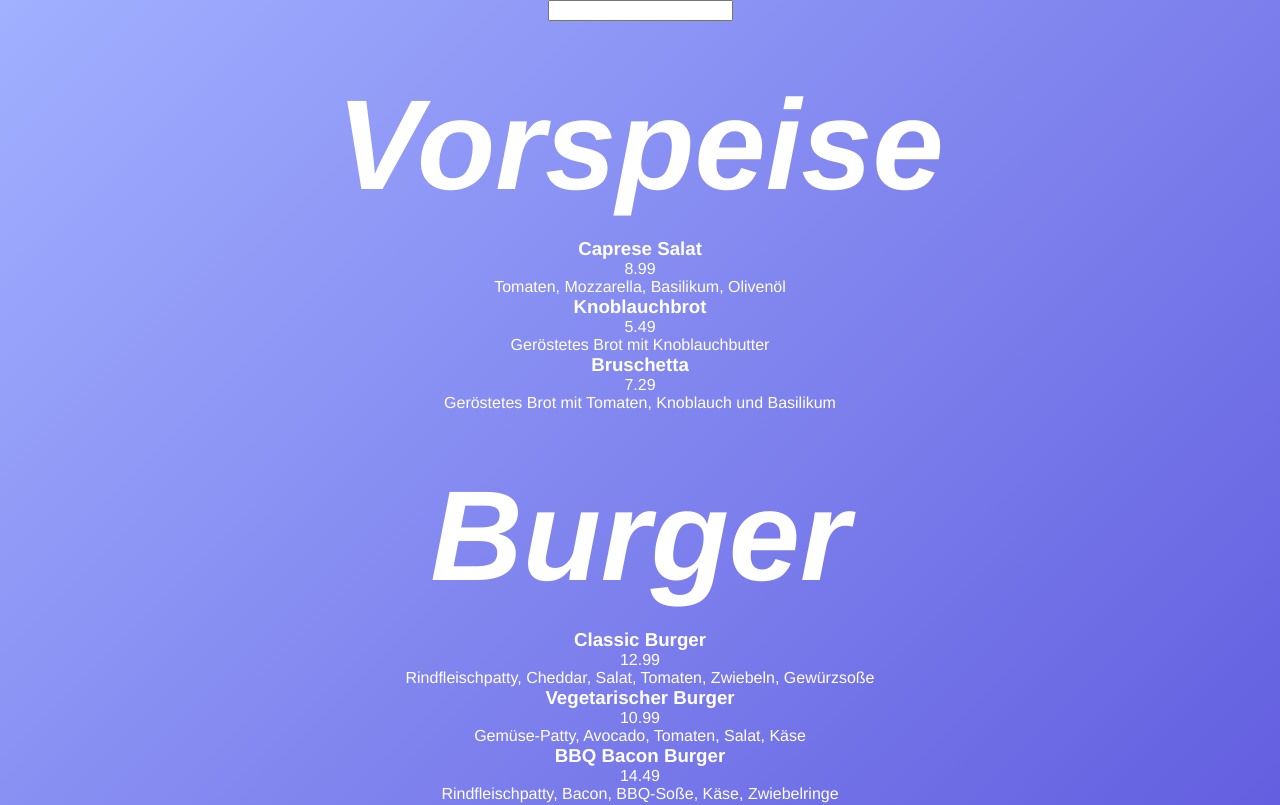
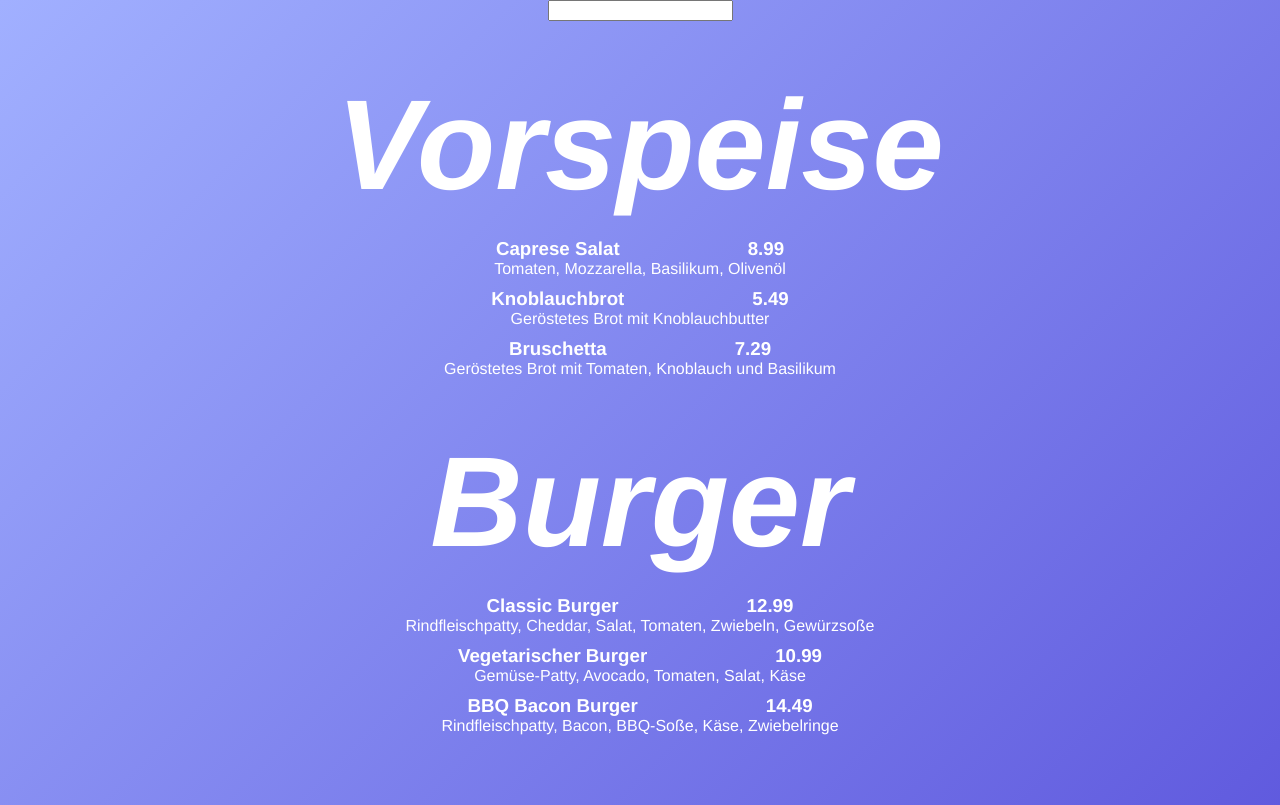
Before and after one commit to Burgerlein/Restaurant, a Vue app in the folder restaurant.frontend/: page / in a window 1280 px wide. Shown: the top 805 px of the page. Built offline with nearby package versions, Linux system fonts and the light colour scheme.

Commit message:
add styling to menu items

```diff
--- a/restaurant.frontend/src/components/ListView.vue
+++ b/restaurant.frontend/src/components/ListView.vue
@@ -23,8 +23,7 @@ const filter = ref("");
     <h1 class="category">{{ category }}</h1>
     <div v-for="item in items[category]">
       <div v-if="filter === '' || item.attributes.includes(filter)" class="items">
-        <h3>{{ item.name }}</h3>
-        <a>{{ item.price }}</a>
+        <h3>{{ item.name }}<span>{{ item.price }}</span></h3>
         <p>{{ item.description }}</p>
       </div>
     </div>
@@ -48,6 +47,10 @@ const filter = ref("");
 }
 .items {
   color: var(--text-white);
+  margin: 10px 0px 10px 0px;
+}
+.items h3 span {
+  padding-left: 10%;
 }
 
 @media only screen and (max-width: 600px) {
```
